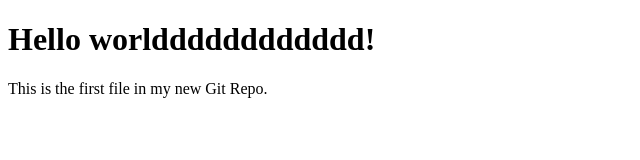
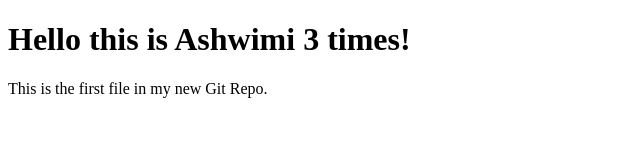
Before and after one commit to AshwiniKNR/project1, a plain HTML site: page index.html in a window 1280 px wide. Shown: the whole page, without its empty margins (0-640 px from the left). Drawn offline with Linux system fonts and the light colour scheme.

Commit message:
Update index.html
123

```diff
--- a/index.html
+++ b/index.html
@@ -5,7 +5,7 @@
 </head>
 <body>
 
-<h1>Hello worldddddddddddd!</h1>
+<h1>Hello this is Ashwimi 3 times!</h1>
 <p>This is the first file in my new Git Repo.</p>
 
 </body>
```
